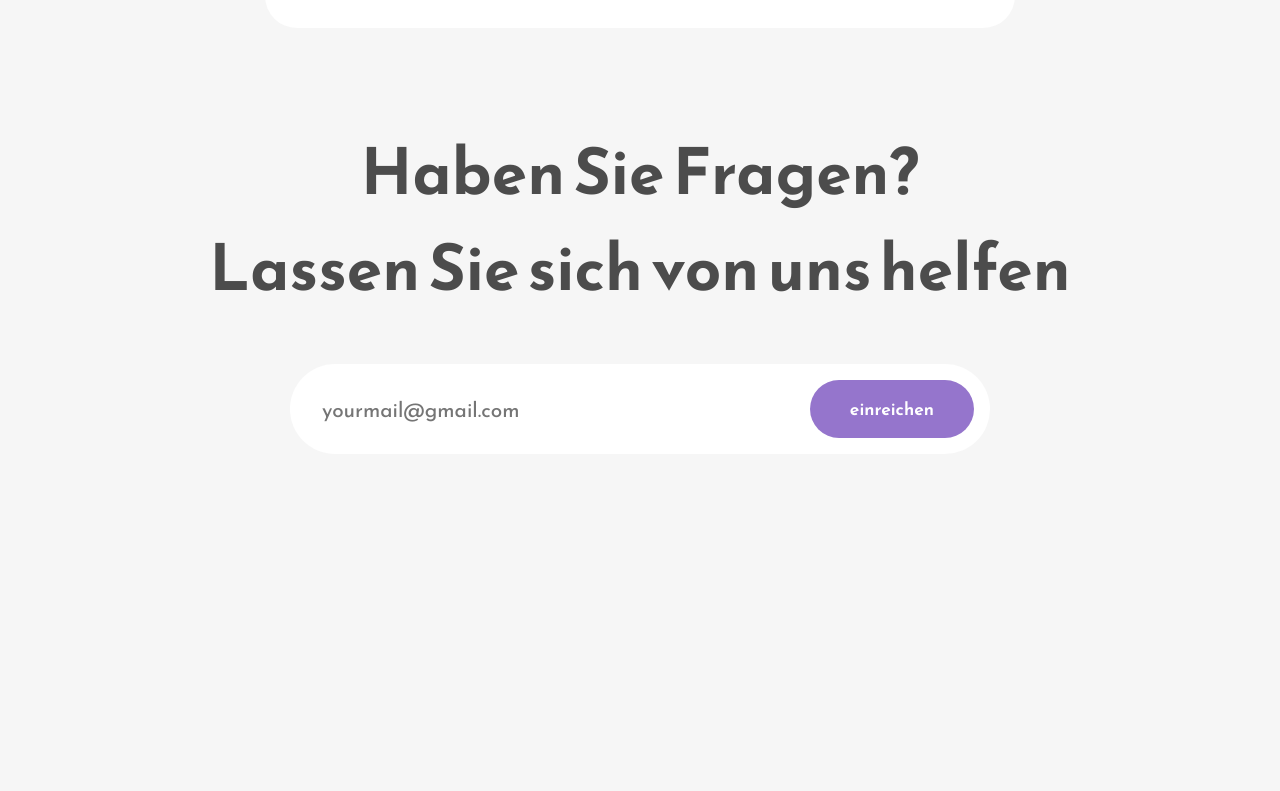
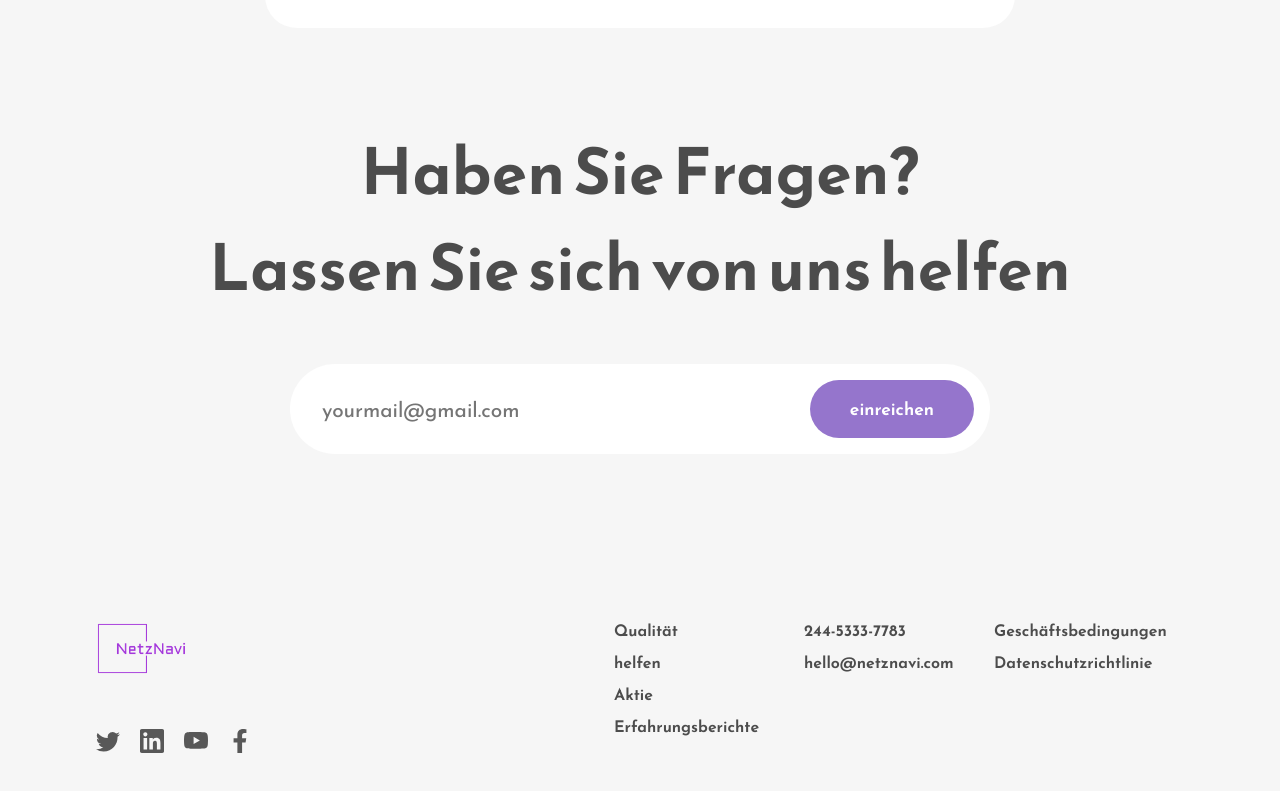
Before and after one commit to YuvrajShekhar/NetzNavi-Landing-Page, a React (Create React App) app: page / in a window 1280 px wide. Shown: the part 3507-4298 px from the top of the page. Before the commit the page ends 4057 px from the top, so only its background shows below. Built offline with nearby package versions, Linux system fonts and the light colour scheme.

Commit message:
added footer

```diff
--- a/src/App.js
+++ b/src/App.js
@@ -4,6 +4,7 @@
 import Work from './Components/Work';
 import Testimonials from './Components/Testimonials';
 import Contact from './Components/Contact';
+import Footer from './Components/Footer';
 
 function App() {
   return (
@@ -13,6 +14,7 @@
       <Work/>
       <Testimonials/>
       <Contact/>
+      <Footer/>
     </div>
   );
 }
--- /dev/null
+++ b/src/Components/Footer.jsx
@@ -0,0 +1,42 @@
+import React from "react";
+import Logo from "../Assets/Logo3.png";
+import { BsTwitter } from "react-icons/bs";
+import { SiLinkedin } from "react-icons/si";
+import { BsYoutube } from "react-icons/bs";
+import { FaFacebookF } from "react-icons/fa";
+
+const Footer = () => {
+  return (
+    <div className="footer-wrapper">
+      <div className="footer-section-one">
+        <div className="footer-logo-container">
+          <img src={Logo} alt="" />
+        </div>
+        <div className="footer-icons">
+          <BsTwitter />
+          <SiLinkedin />
+          <BsYoutube />
+          <FaFacebookF />
+        </div>
+      </div>
+      <div className="footer-section-two">
+        <div className="footer-section-columns">
+          <span>Qualität</span>
+          <span>helfen</span>
+          <span>Aktie</span>
+          <span>Erfahrungsberichte</span>
+        </div>
+        <div className="footer-section-columns">
+          <span>244-5333-7783</span>
+          <span>hello@netznavi.com</span>
+        </div>
+        <div className="footer-section-columns">
+          <span>Geschäftsbedingungen</span>
+          <span>Datenschutzrichtlinie</span>
+        </div>
+      </div>
+    </div>
+  );
+};
+
+export default Footer;
```
